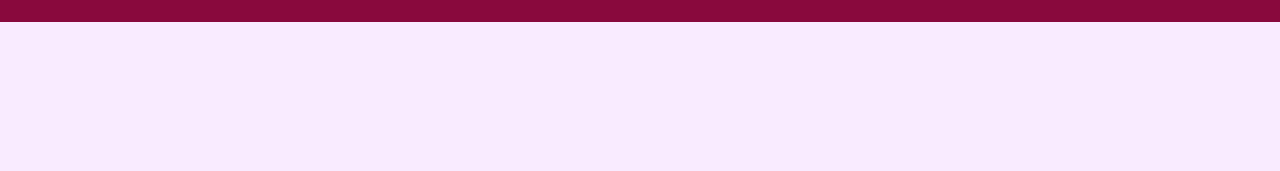
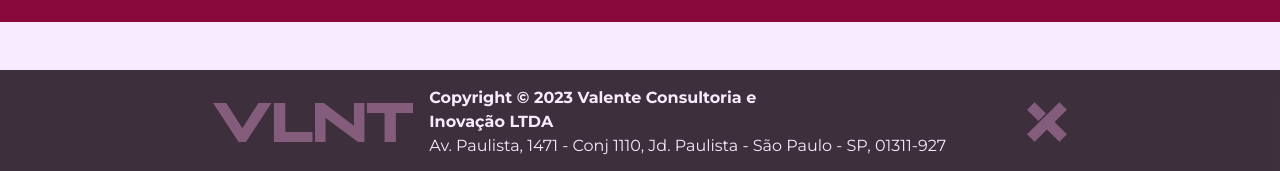
Before and after one commit to gmoreiraDEV/rebecalima-ebook, a Next.js app in the folder app/: page / in a window 1280 px wide. Shown: the part 662-833 px from the top of the page. Before the commit the page ends 800 px from the top, so only its background shows below. Built offline with nearby package versions, Linux system fonts and the light colour scheme.

Commit message:
add footer

```diff
--- a/app/src/app/layout.tsx
+++ b/app/src/app/layout.tsx
@@ -20,6 +20,38 @@ export default function RootLayout({
         className={`${inter.className} bg-brand-white text-brand-black transition-all ease-in-out`}
       >
         {children}
+        <footer className="w-full flex justify-between items-center min-h-24 py-4 bg-brand-black/80 mt-12">
+          <div className="w-full lg:w-2/3 m-auto flex flex-col lg:flex-row justify-between items-center text-brand-white gap-4">
+            <div className="flex flex-col items-center justify-center lg:flex-row gap-4">
+              <img
+                src="/img/vlnt.svg"
+                alt="Logo Valente - Consultoria &amp; Inovação"
+                className="max-w-[200px]"
+              />
+              <div className="text-center lg:text-left group">
+                <strong className="flex justify-between items-center">
+                  Copyright © 2023 Valente Consultoria e Inovação LTDA
+                  <span className="opacity-0 group-hover:opacity-100 font-normal">
+                    &nbsp;/ CNPJ: 31.803.058/0001-05
+                  </span>
+                </strong>
+                <p>
+                  Av. Paulista, 1471 - Conj 1110, Jd. Paulista - São Paulo - SP,
+                  01311-927
+                </p>
+              </div>
+            </div>
+            <div>
+              <a href="https://basixdigital.com.br">
+                <img
+                  src="/img/x-basix.svg"
+                  alt="Basix Digital"
+                  className="w-11 h-11"
+                />
+              </a>
+            </div>
+          </div>
+        </footer>
       </body>
     </html>
   );
```
